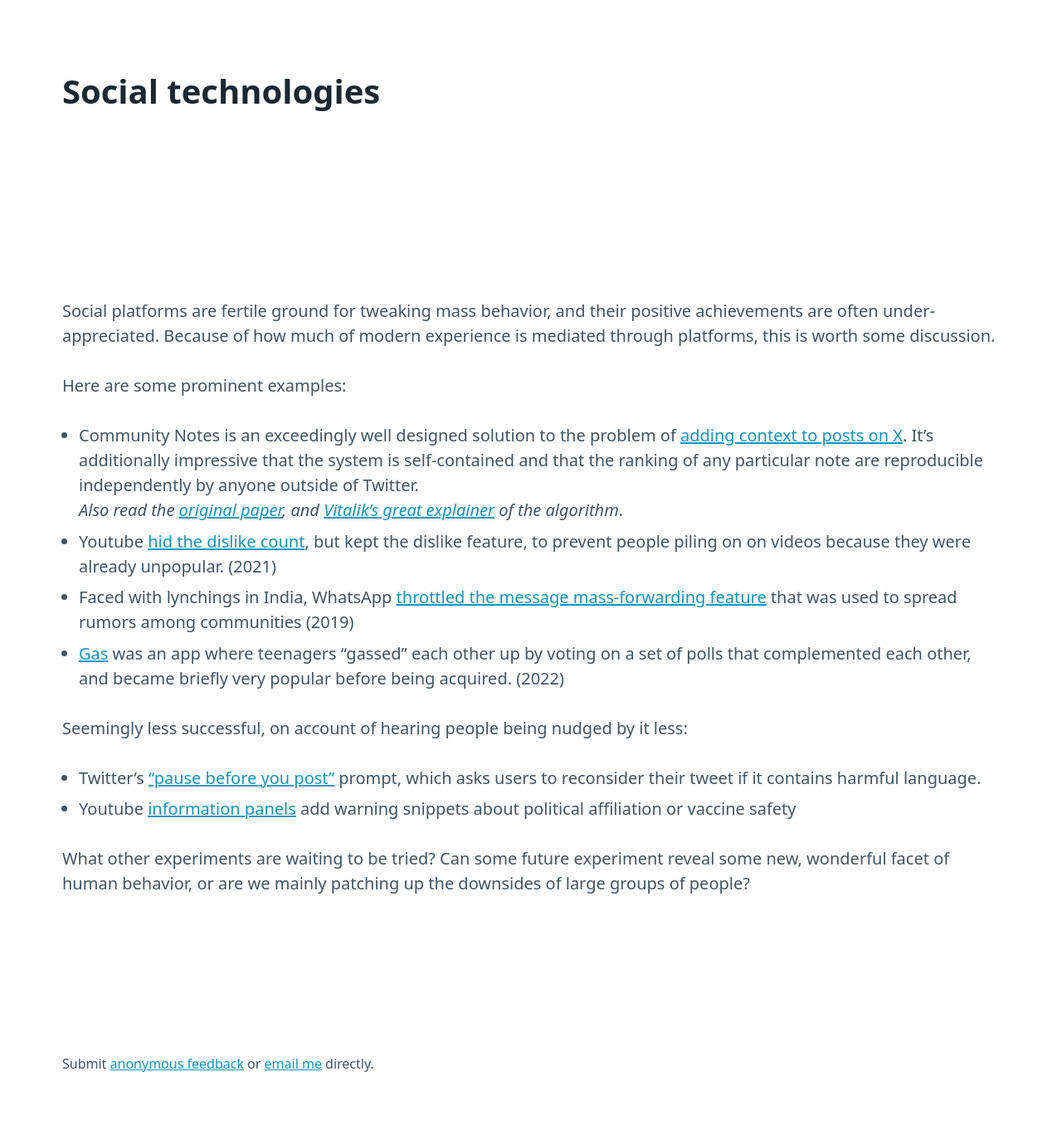
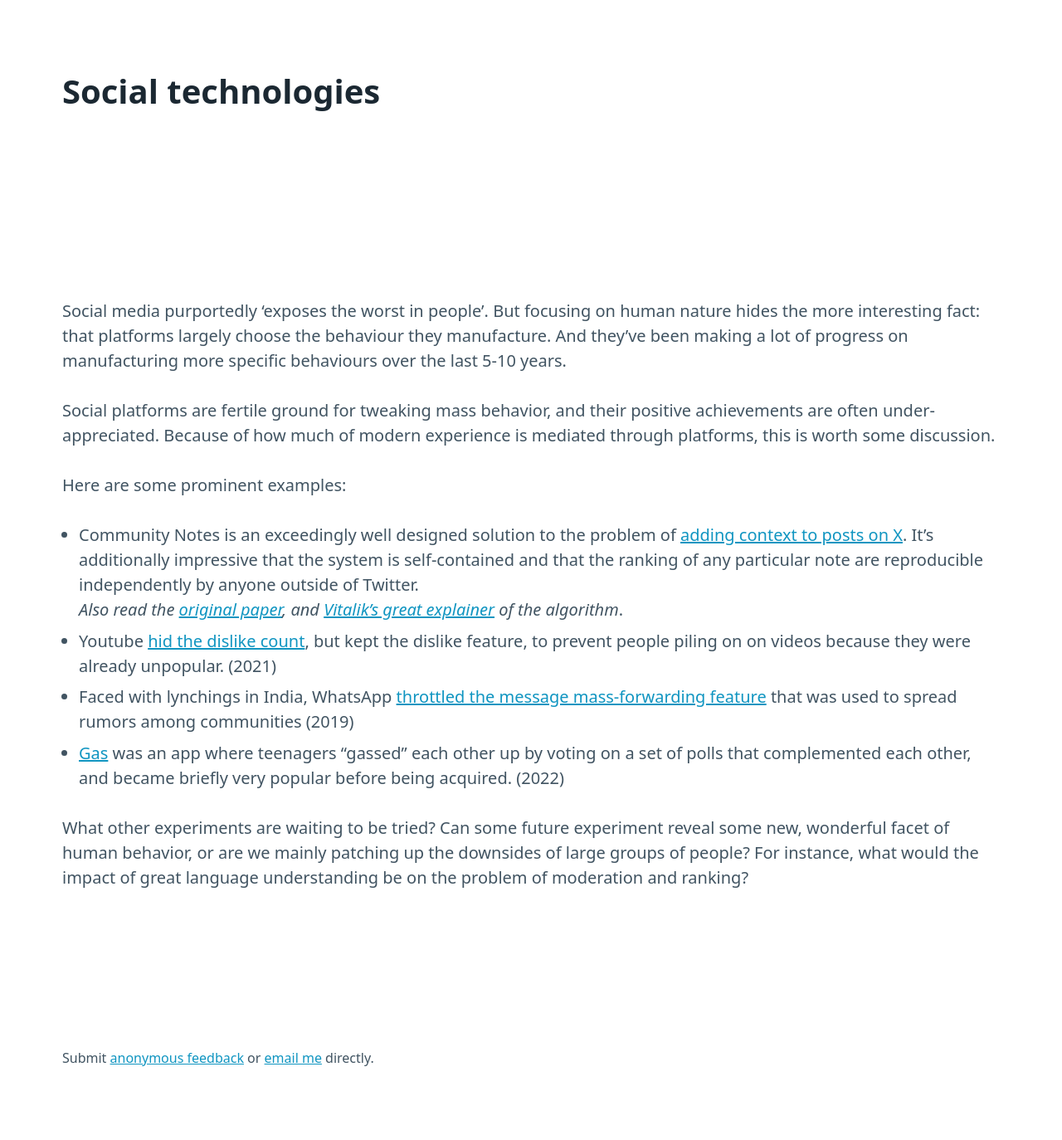
Before and after one commit to gytdau/website, a Jekyll site: the page built from _lists/Social_technologies.md, in a window 1280 px wide. Shown: the whole page at 83% size. Built offline with Jekyll 4.4.1, drawn with Linux system fonts in a browser that asks for light colours; some web fonts are replaced.

Commit message:
List edits

```diff
--- a/_lists/Social_technologies.md
+++ b/_lists/Social_technologies.md
@@ -2,6 +2,8 @@
 layout: list
 title: "Social technologies"
 ---
+
+Social media purportedly ‘exposes the worst in people’. But focusing on human nature hides the more interesting fact: that platforms largely choose the behaviour they manufacture. And they’ve been making a lot of progress on manufacturing more specific behaviours over the last 5-10 years.
 
 Social platforms are fertile ground for tweaking mass behavior, and their positive achievements are often under-appreciated. Because of how much of modern experience is mediated through platforms, this is worth some discussion.
 
@@ -13,9 +15,4 @@
 - Faced with lynchings in India, WhatsApp [throttled the message mass-forwarding feature](https://www.theguardian.com/technology/2019/jan/21/whatsapp-limits-message-forwarding-fight-fake-news) that was used to spread rumors among communities (2019)
 - [Gas](<https://en.wikipedia.org/wiki/Gas_(app)>) was an app where teenagers "gassed" each other up by voting on a set of polls that complemented each other, and became briefly very popular before being acquired. (2022)
 
-Seemingly less successful, on account of hearing people being nudged by it less:
-
-- Twitter's ["pause before you post"](https://blog.twitter.com/common-thread/en/topics/stories/2022/how-twitter-is-nudging-users-healthier-conversations#:~:text=%E2%80%9COne%20of%20the%20primary%20motivations,with%20someone%2C%E2%80%9D%20said%20Lee.) prompt, which asks users to reconsider their tweet if it contains harmful language.
-- Youtube [information panels](https://support.google.com/youtube/answer/9004474?hl=en) add warning snippets about political affiliation or vaccine safety
-
-What other experiments are waiting to be tried? Can some future experiment reveal some new, wonderful facet of human behavior, or are we mainly patching up the downsides of large groups of people?
+What other experiments are waiting to be tried? Can some future experiment reveal some new, wonderful facet of human behavior, or are we mainly patching up the downsides of large groups of people? For instance, what would the impact of great language understanding be on the problem of moderation and ranking?
```
